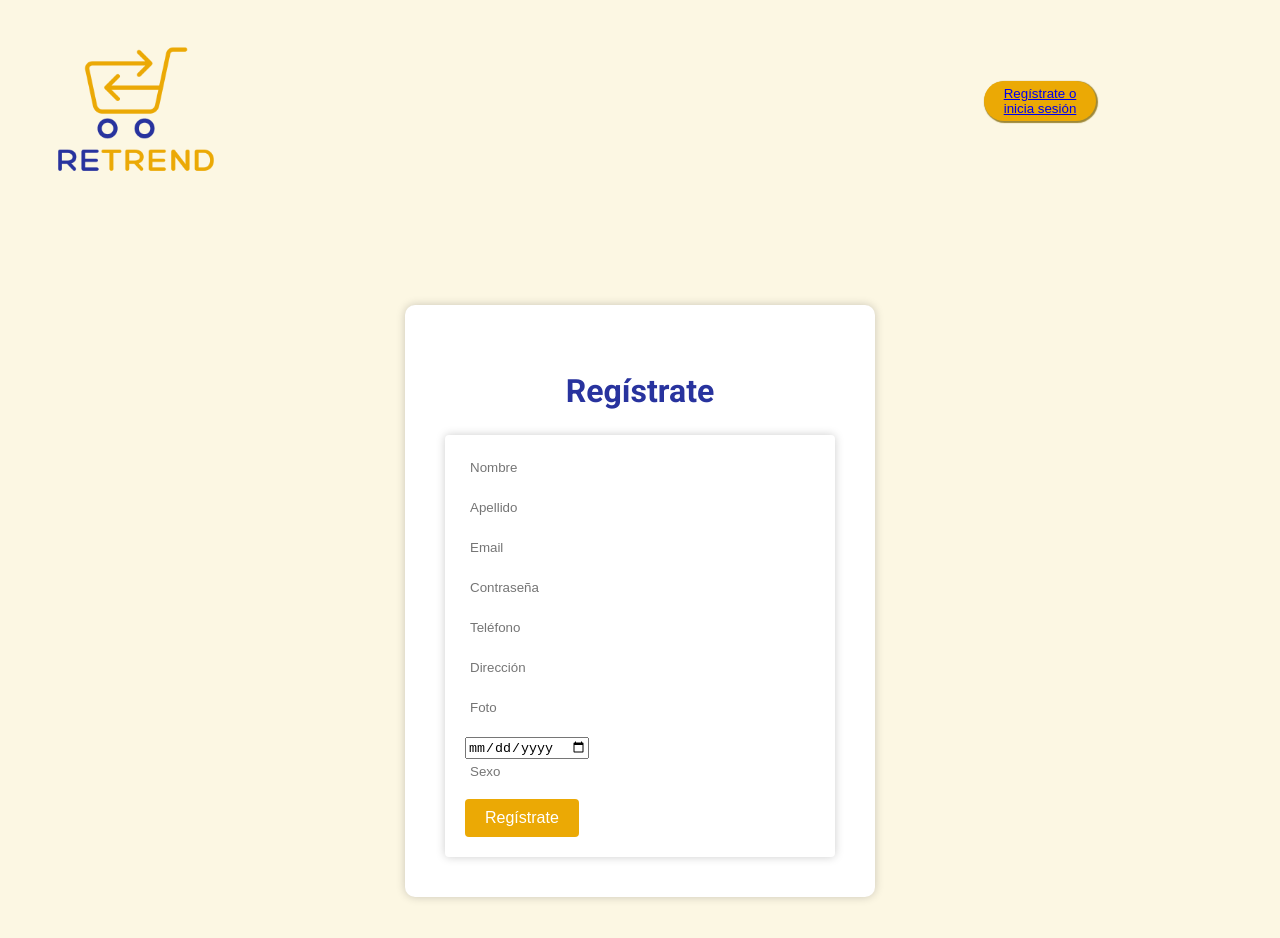
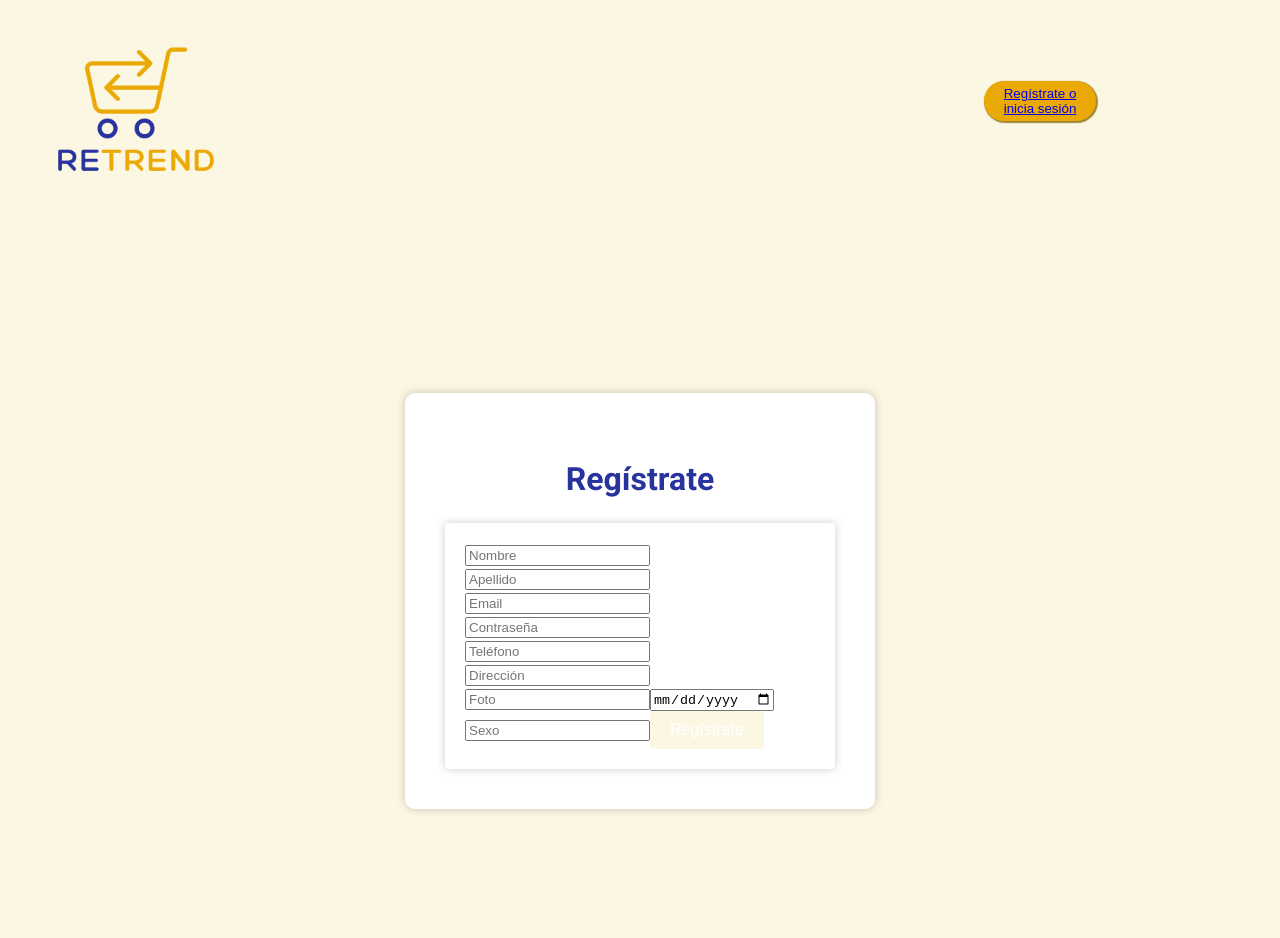
Before and after one commit to nds-fsd/wallapop, a React (Vite) app in the folder frontend/: page /register in a window 1280 px wide. Shown: the top 938 px of the page. Built offline with nearby package versions, Linux system fonts and the light colour scheme.

Commit message:
avance wal13

```diff
--- a/frontend/src/components/createUser/createUser.module.css
+++ b/frontend/src/components/createUser/createUser.module.css
@@ -1,4 +1,4 @@
-input[type="text"], input[type="password"], input[type="email"], select {
+.input[type="text"], .input[type="password"], .input[type="email"], .select {
   width: 100%;
   padding: 5px;
   margin-bottom: 15px;
@@ -6,9 +6,8 @@ input[type="text"], input[type="password"], input[type="email"], select {
   border-radius: 4px;
   box-sizing: border-box;
 }
-
-button[type="submit"] {
-  background-color: #EBA905;;
+.createUserButton {
+  background-color: var(--yellow-light);
   color: white;
   padding: 10px 20px;
   border: none;
@@ -17,8 +16,8 @@ button[type="submit"] {
   font-size: 16px;
 }
 
-button[type="submit"]:hover {
-  background-color: #EBA905;;
+.createUserButton:hover {
+  background-color: #EBA905;
 }
 .create-form {
   display: block;
```
